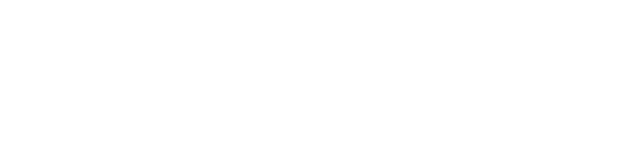
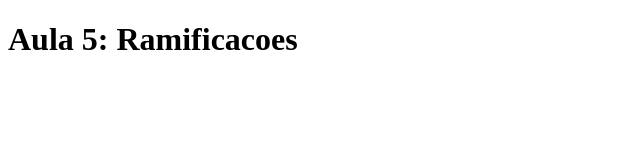
Before and after one commit to pedrobrafel/aula5-git, a plain HTML site: page index.html in a window 1280 px wide. Shown: the whole page, without its empty margins (0-640 px from the left). Drawn offline with Linux system fonts and the light colour scheme.

Commit message:
alterei index.html

```diff
--- a/index.html
+++ b/index.html
@@ -7,6 +7,6 @@
     <title>Aula de GIT</title>
 </head>
 <body>
-
+    <h1>Aula 5: Ramificacoes </h1>
 </body>
 </html>
```
